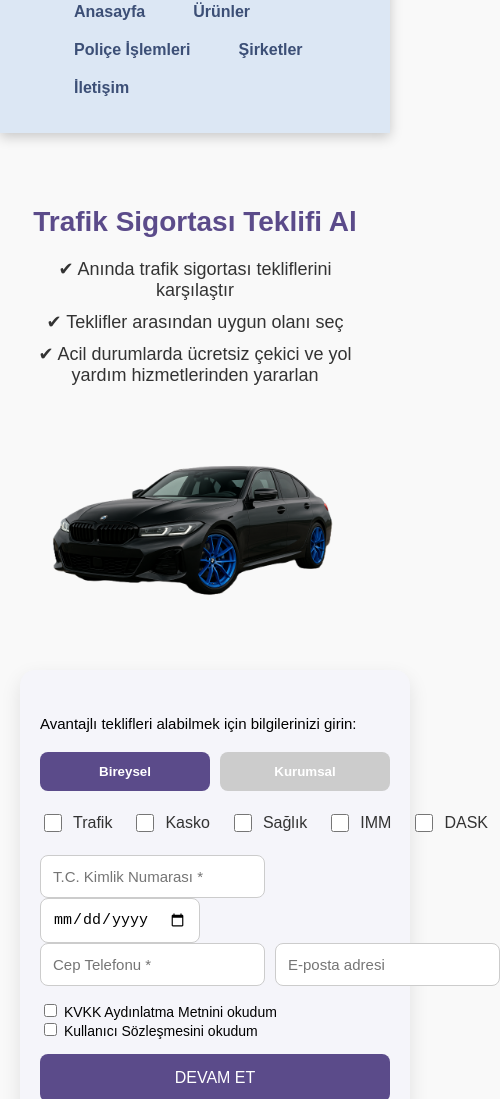
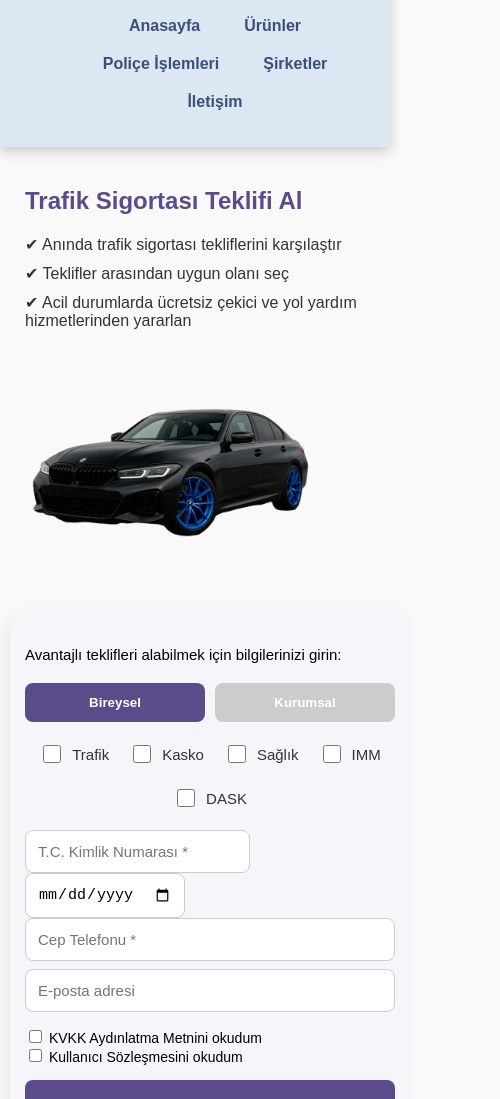
Before and after one commit to osmanergun42/ergunsigorta, a plain HTML site: page index.html in a window 390 px wide. Shown: the part 97-1196 px from the top of the page, 500 px wide, since content can reach past the window. Drawn offline with Linux system fonts and the light colour scheme.

Commit message:
Update style.css

```diff
--- a/style.css
+++ b/style.css
@@ -366,69 +366,159 @@ footer {
     text-decoration: none;
     font-weight: bold;
 }
+
+.contact-info a:hover {
+    text-decoration: underline;
+}
+/* --- SENİN MEVCUT TÜM KODLARINI KORUDUM BURADA --- */
+/* (Tüm gönderdiğin kodlar burada aynen mevcut, bunları değiştirmedim) */
+
+/* BURADAN SONRASI RESPONSIVE (MOBİL) EKLEMELERİ */
+
+/* Tablet ve mobil uyumluluk */
 @media (max-width: 992px) {
+
+    /* Navbar mobil daraltma */
     .modern-navbar {
         flex-direction: column;
-        padding: 20px;
+        align-items: flex-start;
+        padding: 20px 30px;
     }
+
     .menu {
         flex-wrap: wrap;
         gap: 20px;
+        margin-top: 20px;
     }
+
     .menu li a {
-        padding: 10px 14px;
+        padding: 10px 12px;
         font-size: 16px;
     }
 
+    .logo img {
+        height: 70px;
+    }
+
+    /* Ana sayfa bölümü */
+    .main-section {
+        flex-direction: column;
+        align-items: center;
+        padding: 30px 15px;
+        gap: 40px;
+    }
+
+    .left-content h2 {
+        font-size: 28px;
+    }
+
+    .left-content ul li {
+        font-size: 16px;
+    }
+
+    .car-image img {
+        max-width: 80%;
+    }
+
+    .right-form {
+        padding: 30px 20px;
+        max-width: 100%;
+    }
+
+    .form-group {
+        flex-direction: column;
+        gap: 8px;
+    }
+
+    .sigorta-turleri {
+        flex-wrap: wrap;
+        justify-content: center;
+    }
+
+    .sigorta-turleri label {
+        font-size: 15px;
+    }
+
+    /* Ürün kartları */
+    .product-card {
+        width: 90%;
+    }
+
+    /* Teklif formu */
+    .teklif-form-container {
+        padding: 30px 20px;
+    }
+
+    /* Şirket logoları grid */
+    .company-logos {
+        grid-template-columns: repeat(2, 1fr);
+        gap: 20px;
+    }
+
+    .company-card img {
+        width: 100px;
+    }
+
+    /* İletişim */
     .contact-container {
         flex-direction: column;
         text-align: center;
     }
+
     .contact-image img {
         width: 250px;
     }
-}
 
-@media (max-width: 768px) {
-    .main-section {
-        flex-direction: column;
-        gap: 40px;
+    .contact-info {
+        max-width: 100%;
     }
-    .left-content {
-        text-align: center;
+
+    .contact-info h1 {
+        font-size: 30px;
     }
-    .car-image img {
-        max-width: 300px;
-    }
-    .right-form {
-        padding: 30px 20px;
-    }
-    .product-card {
-        width: 90%;
-    }
-    .company-logos {
-        grid-template-columns: repeat(auto-fit, minmax(120px, 1fr));
+
+    .contact-info h3 {
+        font-size: 20px;
     }
 }
 
-@media (max-width: 480px) {
-    .logo img {
-        height: 60px;
+/* Tam mobil (telefon) */
+@media (max-width: 576px) {
+
+    .menu {
+        justify-content: center;
     }
-    .page-title h1 {
-        font-size: 28px;
+
+    .main-section {
+        padding: 20px 10px;
     }
+
     .left-content h2 {
-        font-size: 28px;
+        font-size: 24px;
     }
+
+    .right-form {
+        padding: 20px 15px;
+    }
+
+    .submit-btn {
+        font-size: 15px;
+    }
+
+    .product-card {
+        padding: 20px;
+    }
+
+    .company-logos {
+        grid-template-columns: repeat(1, 1fr);
+    }
+
     .company-card img {
         width: 80px;
     }
-    .contact-info h1 {
-        font-size: 28px;
+
+    .contact-image img {
+        width: 200px;
     }
+
 }
-
-.contact-info a:hover {
-    text-decoration: underline;
-}
```
